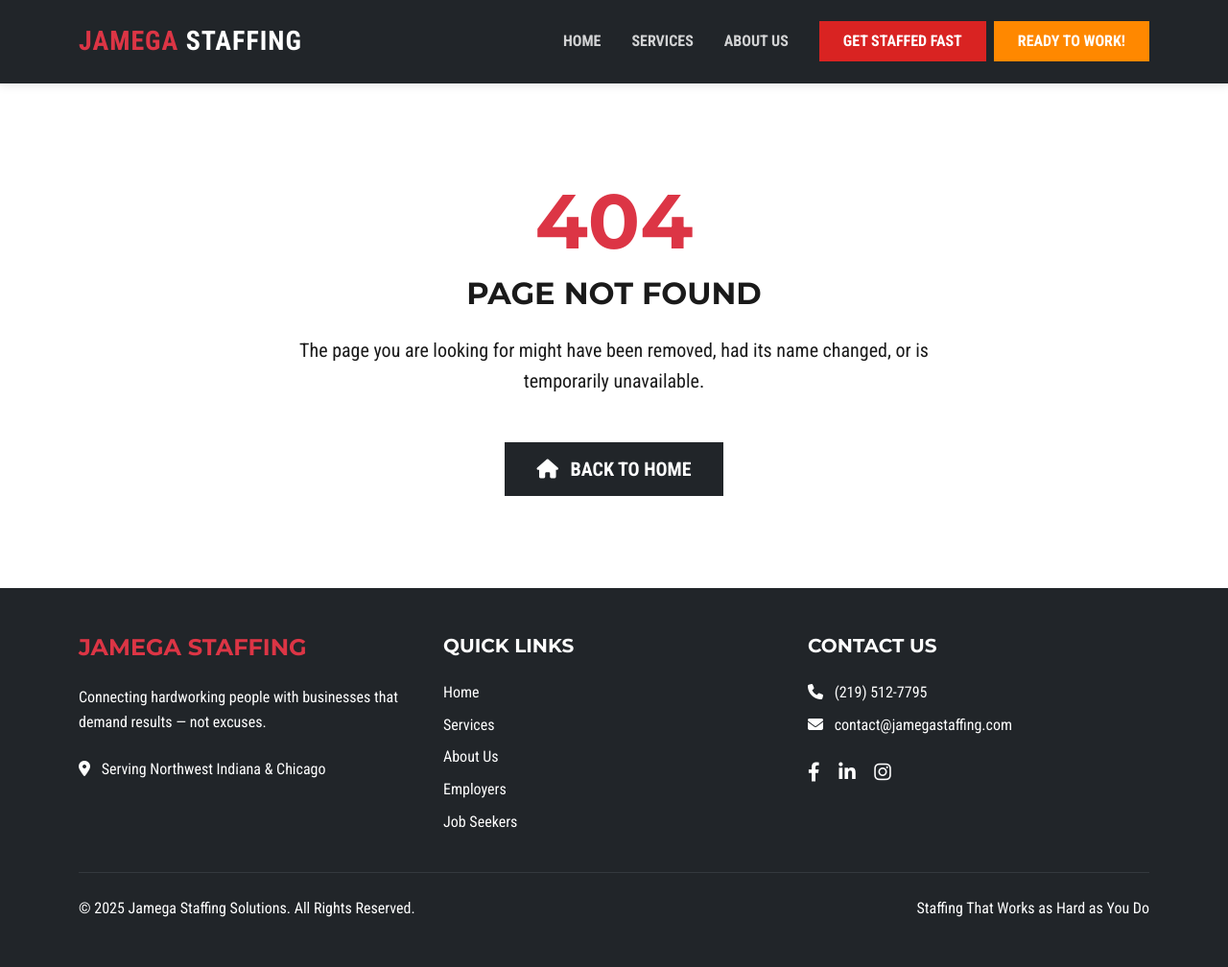
After one commit to Johnny-444/jamegastaffing, a Flask app: template templates/404.html in a window 1280 px wide. The commit adds this page. Shown: the whole page at 96% size. Run offline with Flask 3, Linux system fonts and the light colour scheme; the template is opened without the code that fills it, so the values that code supplies are empty.

Commit message:
Improve website contrast making the text easier to read for all users
Adjusts text color, shadow, and background gradients in CSS and HTML templates to enhance readability, and adds 404/500 error pages.

Replit-Commit-Author: Agent
Replit-Commit-Session-Id: f29bbe7f-4d05-437d-a73c-a826920a9cf4
Replit-Commit-Screenshot-Url: https://storage.googleapis.com/screenshot-production-us-central1/2492cfdd-a63b-4bc6-901d-9e46b1f38f28/8c4d0e98-369f-405a-8ff8-a45dc44c4144.jpg

```diff
--- a/static/css/custom.css
+++ b/static/css/custom.css
@@ -14,8 +14,9 @@
 
 body {
     font-family: 'Roboto Condensed', sans-serif;
-    color: #333;
+    color: #1a1a1a;
     line-height: 1.6;
+    font-weight: 400;
 }
 
 h1, h2, h3, h4, h5, h6 {
@@ -120,7 +121,7 @@ h1, h2, h3, h4, h5, h6 {
 
 /* ========== HERO SECTION ========== */
 .hero-section {
-    background: linear-gradient(rgba(0, 0, 0, 0.7), rgba(0, 0, 0, 0.7)), url('https://images.unsplash.com/photo-1622127739239-1905bbaa21b8') no-repeat center center;
+    background: linear-gradient(rgba(0, 0, 0, 0.5), rgba(0, 0, 0, 0.5)), url('https://images.unsplash.com/photo-1622127739239-1905bbaa21b8') no-repeat center center;
     background-size: cover;
     padding: 8rem 0;
     position: relative;
@@ -133,7 +134,7 @@ h1, h2, h3, h4, h5, h6 {
     left: 0;
     width: 100%;
     height: 100%;
-    background: linear-gradient(45deg, rgba(0, 0, 0, 0.7), rgba(0, 0, 0, 0.5));
+    background: linear-gradient(45deg, rgba(0, 0, 0, 0.4), rgba(0, 0, 0, 0.3));
 }
 
 /* ========== PAGE HEADERS ========== */
@@ -152,7 +153,7 @@ h1, h2, h3, h4, h5, h6 {
     left: 0;
     width: 100%;
     height: 100%;
-    background: linear-gradient(45deg, rgba(0, 0, 0, 0.7), rgba(0, 0, 0, 0.5));
+    background: linear-gradient(45deg, rgba(0, 0, 0, 0.5), rgba(0, 0, 0, 0.3));
 }
 
 .page-header h1, .page-header p {
--- /dev/null
+++ b/templates/404.html
@@ -0,0 +1,23 @@
+{% extends 'base.html' %}
+
+{% block title %}Page Not Found | Jamega Staffing Solutions{% endblock %}
+
+{% block content %}
+<!-- Error Section -->
+<section class="py-5 mt-5">
+    <div class="container text-center">
+        <div class="row">
+            <div class="col-lg-8 mx-auto">
+                <h1 class="display-1 fw-bold text-danger">404</h1>
+                <h2 class="mb-4">Page Not Found</h2>
+                <p class="lead mb-5">The page you are looking for might have been removed, had its name changed, or is temporarily unavailable.</p>
+                <div class="d-flex justify-content-center">
+                    <a href="{{ url_for('index') }}" class="btn btn-dark btn-lg">
+                        <i class="fas fa-home me-2"></i> Back to Home
+                    </a>
+                </div>
+            </div>
+        </div>
+    </div>
+</section>
+{% endblock %}
--- a/templates/index.html
+++ b/templates/index.html
@@ -9,8 +9,8 @@
     <div class="container">
         <div class="row">
             <div class="col-lg-8">
-                <h1 class="display-3 fw-bold mb-4">Staffing That Works as <span class="text-danger">Hard as You Do</span></h1>
-                <p class="lead mb-5">Jamega Staffing Solutions is the aggressive, no-excuses staffing agency serving Northwest Indiana and Chicago. We deliver reliable talent when you need it most.</p>
+                <h1 class="display-3 fw-bold mb-4" style="text-shadow: 1px 1px 3px rgba(0,0,0,0.3);">Staffing That Works as <span class="text-danger">Hard as You Do</span></h1>
+                <p class="lead mb-5" style="text-shadow: 1px 1px 2px rgba(0,0,0,0.3); font-weight: 500;">Jamega Staffing Solutions is the aggressive, no-excuses staffing agency serving Northwest Indiana and Chicago. We deliver reliable talent when you need it most.</p>
                 <div class="d-flex flex-column flex-md-row">
                     <a href="{{ url_for('employers') }}" class="btn btn-danger btn-lg fw-bold me-md-3 mb-3 mb-md-0">
                         <i class="fas fa-bolt me-2"></i> NEED PEOPLE FAST?
```
Also changed, not shown: templates/500.html (added, +23 -0 lines), attached_assets/image_1745709034124.png (added).
